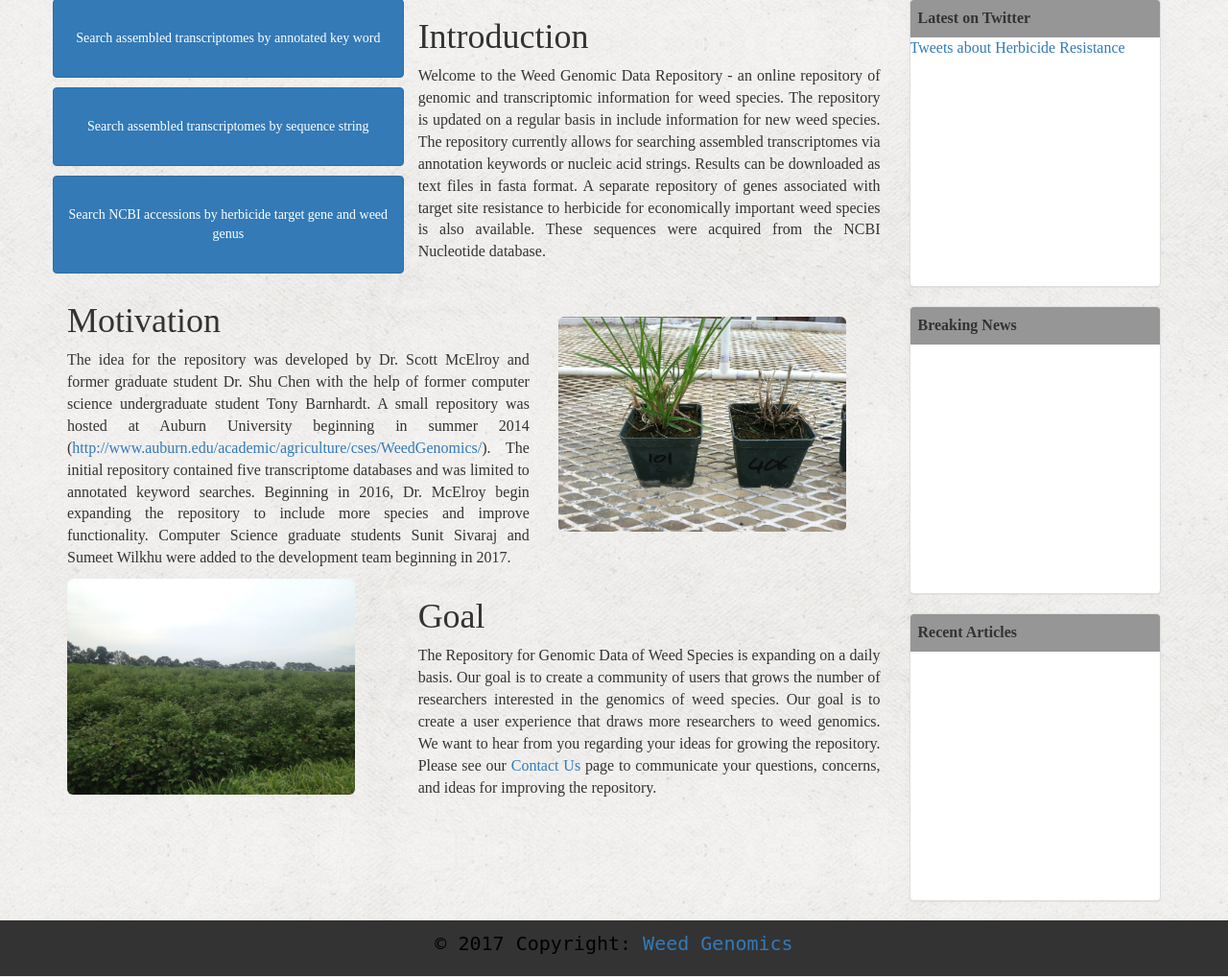
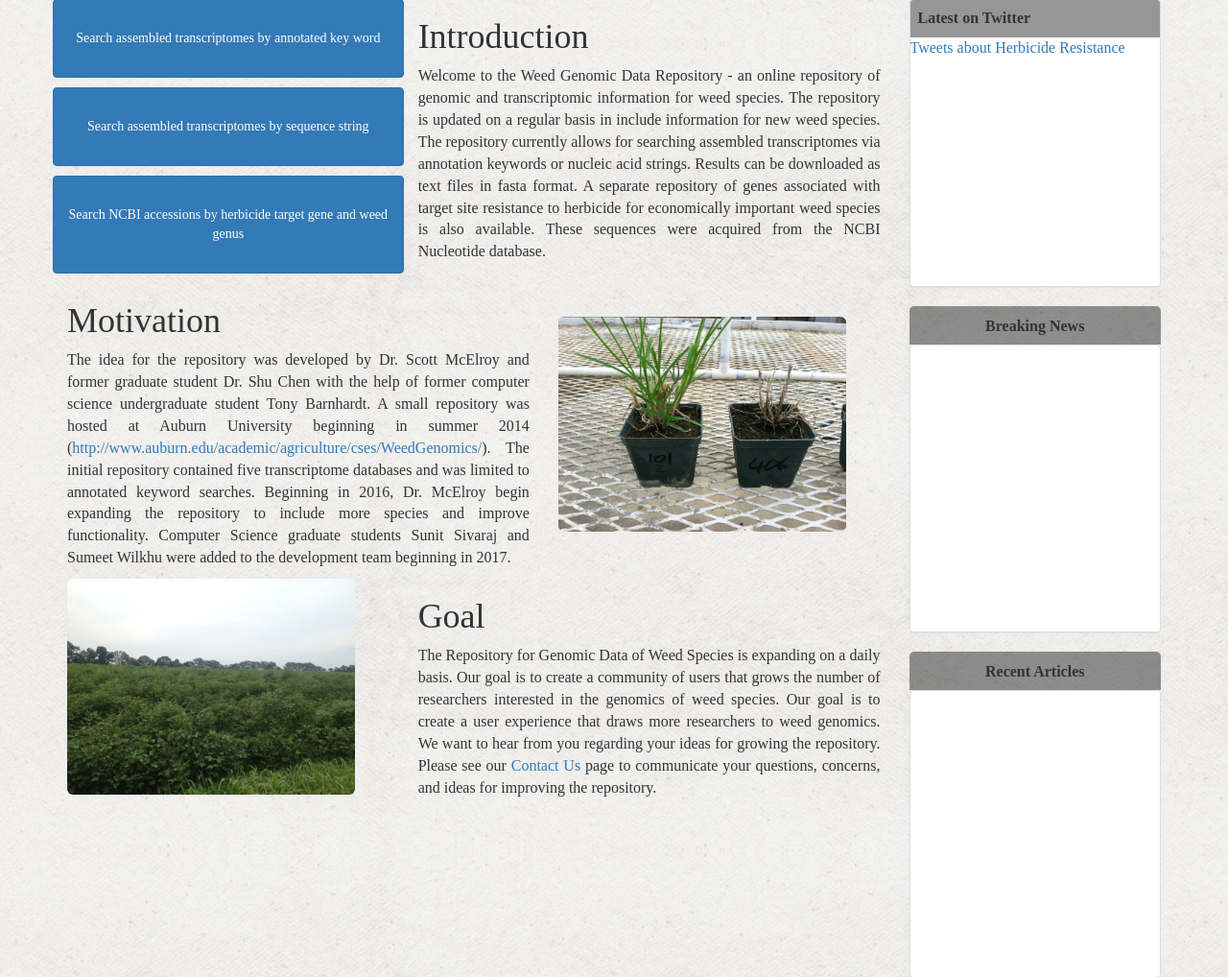
Before and after one commit to Wilkhu90/Weedgenomics, a Django app: page / in a window 1280 px wide. Shown: the part 374-1392 px from the top of the page at 96% size. Run offline with Django 3.2, Linux system fonts and the light colour scheme; lists and menus that the app fills with data are empty; some libraries are stand-ins or nearby versions.

Commit message:
Adding new content to team and main page

```diff
--- a/search/templates/search/main.html
+++ b/search/templates/search/main.html
@@ -64,25 +64,21 @@
             </tr>
       </table>
     </div>
+    <div class="thead-inverse" style="height: 40px; border-top-left-radius: 5px;border-top-right-radius: 5px; text-align: center; padding-top: 10px;">
+      <b>Breaking News</b>
+    </div>
     <div class="panel panel-default1">
       <table class="table table-striped table-bordered">
-          <thead class="thead-inverse">
-            <tr>
-              <th>Breaking News</th>
-            </tr>
-          </thead>
           <tbody id="news">
 
           </tbody>
       </table>
     </div>
+    <div class="thead-inverse" style="height: 40px; border-top-left-radius: 5px;border-top-right-radius: 5px; text-align: center; padding-top: 10px;">
+      <b>Recent Articles</b>
+    </div>
     <div class="panel panel-default1">
       <table class="table table-striped table-bordered">
-          <thead class="thead-inverse">
-            <tr>
-              <th>Recent Articles</th>
-            </tr>
-          </thead>
           <tbody id="articles">
             {{html}}
           </tbody>
```
